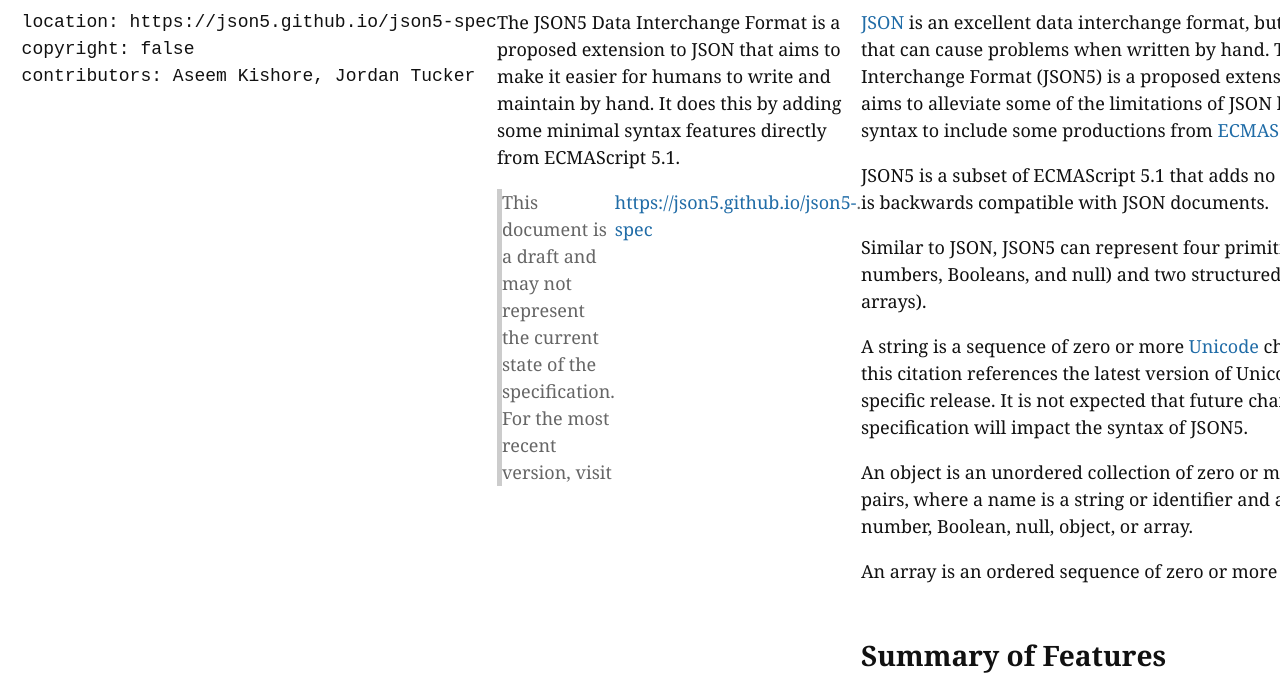
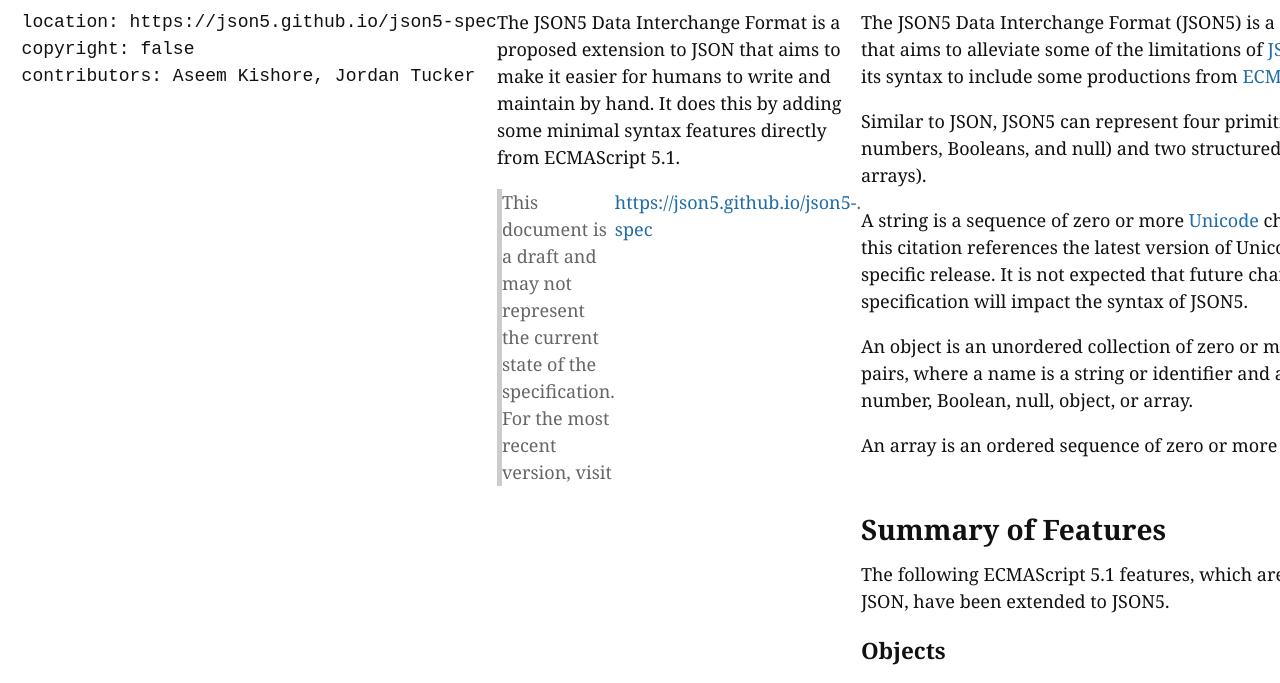
Before and after one commit to json5/json5-spec, a website: page src/index.html in a window 1280 px wide. Shown: the part 117-800 px from the top of the page. Drawn offline with Linux system fonts and the light colour scheme; files that its build step writes are made by us from their sources; files whose address does not match are found by name.

Commit message:
Reword introduction

```diff
--- a/src/index.html
+++ b/src/index.html
@@ -39,17 +39,11 @@
   <h1>Introduction</h1>
 
   <p>
-    <a href="https://tools.ietf.org/html/rfc7159">JSON</a> is an excellent data
-    interchange format, but it has limitations that can cause problems when
-    written by hand. The JSON5 Data Interchange Format (JSON5) is a proposed
-    extension to JSON that aims to alleviate some of the limitations of JSON by
-    expanding its syntax to include some productions from <a
+    The JSON5 Data Interchange Format (JSON5) is a superset of JSON that aims to
+    alleviate some of the limitations of <a
+    href="https://tools.ietf.org/html/rfc7159">JSON</a> by expanding its syntax
+    to include some productions from <a
     href="https://www.ecma-international.org/ecma-262/5.1/">ECMAScript 5.1</a>.
-  </p>
-
-  <p>
-    JSON5 is a subset of ECMAScript 5.1 that adds no new data types, and is
-    backwards compatible with JSON documents.
   </p>
 
   <p>
```
Also changed, not shown: docs/index.html (+4 -12 lines).
